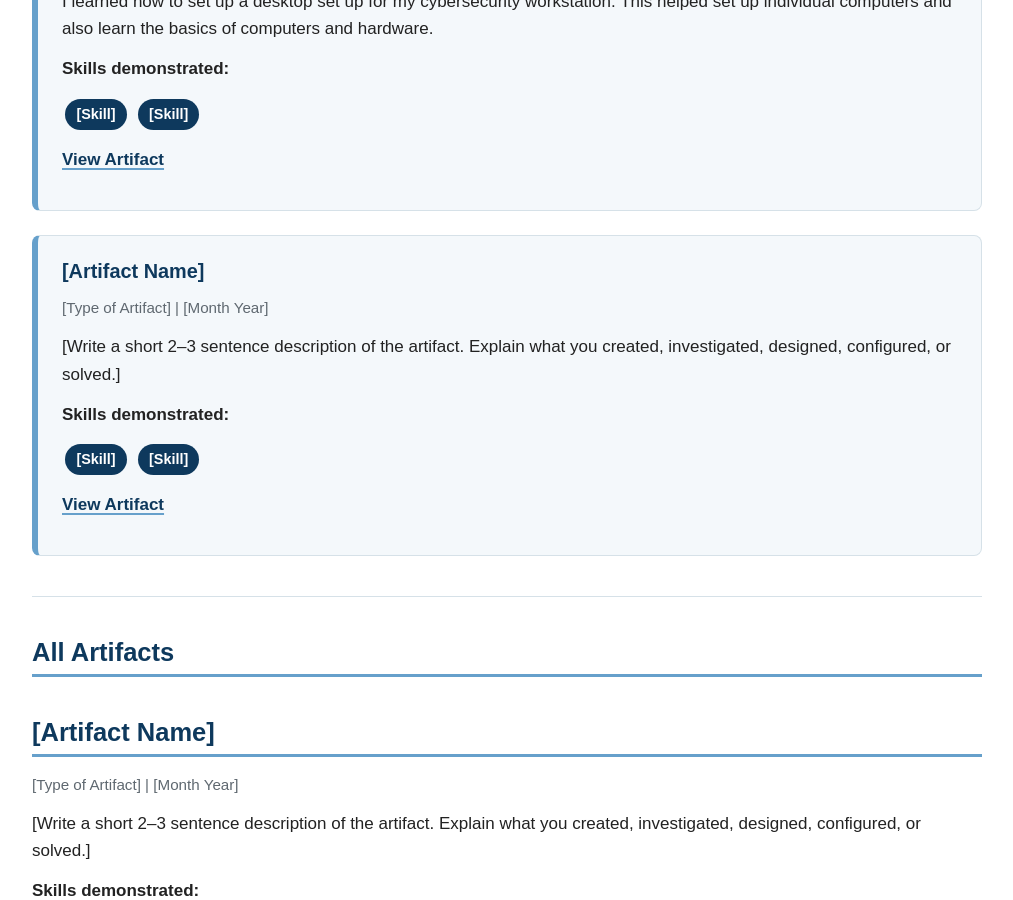
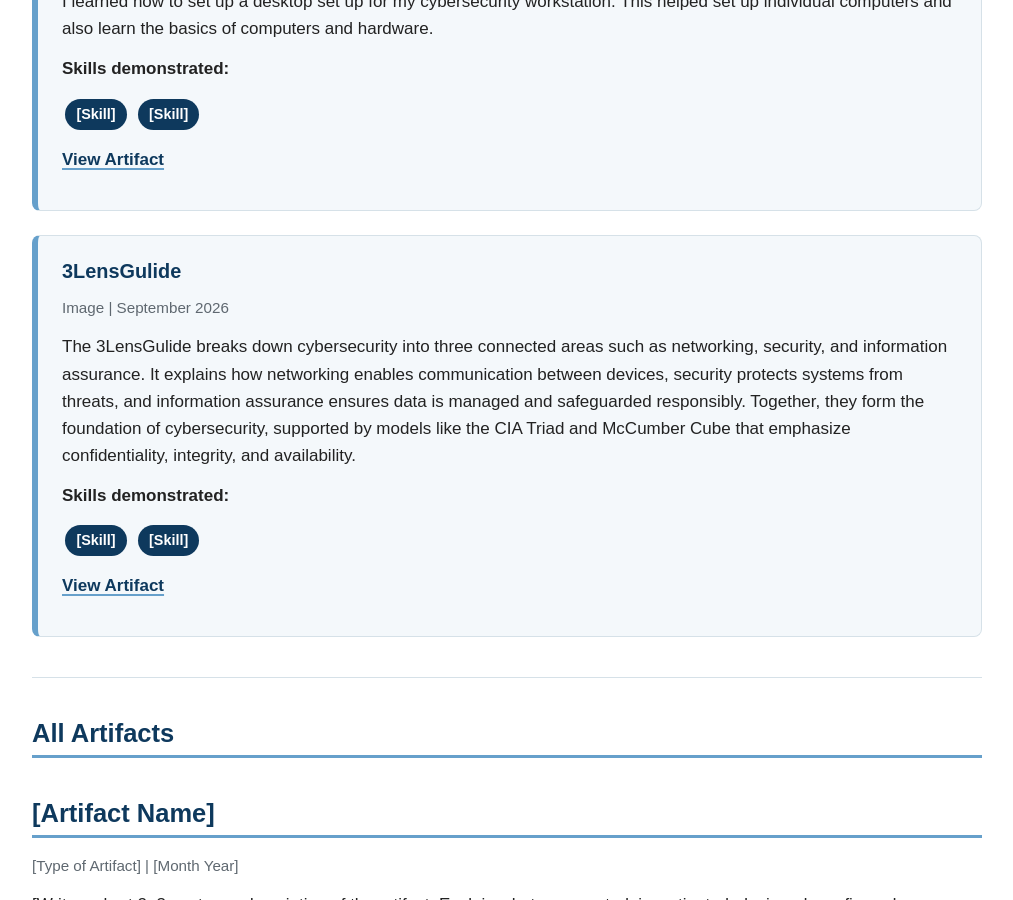
Before and after one commit to Rose111144/apex-portfolio, a Jekyll site: the page built from artifacts.md, in a window 1280 px wide and 900 px high, scrolled down 914 px. Shown: the whole window, without its empty margins (133-1146 px from the left). Built offline with Jekyll 4.4.1, drawn with Linux system fonts in a browser that asks for light colours.

Commit message:
Revise 3LensGulide artifact details and links
Updated the artifact entry for 3LensGulide with a detailed description and corrected links.

```diff
--- a/artifacts.md
+++ b/artifacts.md
@@ -49,17 +49,17 @@ I learned how to set up a desktop set up for my cybersecurity workstation. This
 
 <div class="artifact-card" markdown="1">
 
-### [Artifact Name]
-<p class="artifact-meta">[Type of Artifact] | [Month Year]</p>
+### 3LensGulide
+<p class="artifact-meta">Image | September 2026</p>
 
-[Write a short 2–3 sentence description of the artifact. Explain what you created, investigated, designed, configured, or solved.]
+The 3LensGulide breaks down cybersecurity into three connected areas such as  networking, security, and information assurance. It explains how networking enables communication between devices, security protects systems from threats, and information assurance ensures data is managed and safeguarded responsibly. Together, they form the foundation of cybersecurity, supported by models like the CIA Triad and McCumber Cube that emphasize confidentiality, integrity, and availability.
 
 **Skills demonstrated:**
 
 <span class="skill-tag">[Skill]</span>
 <span class="skill-tag">[Skill]</span>
 
-[View Artifact](artifacts/ARTIFACT-FOLDER/)
+[View Artifact](artifacts/ARTIFACT/3LensGulide)
 
 </div>
 
```
